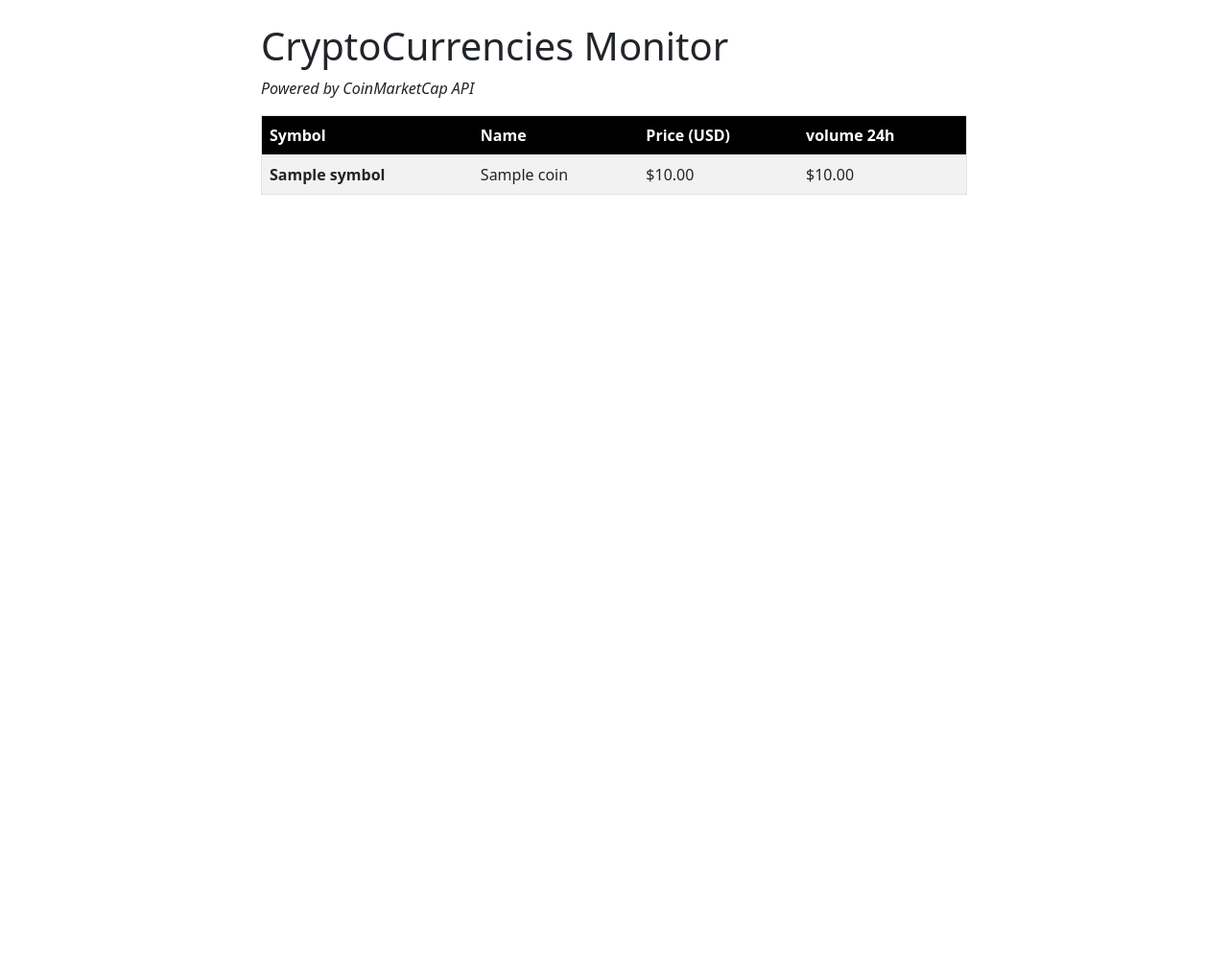
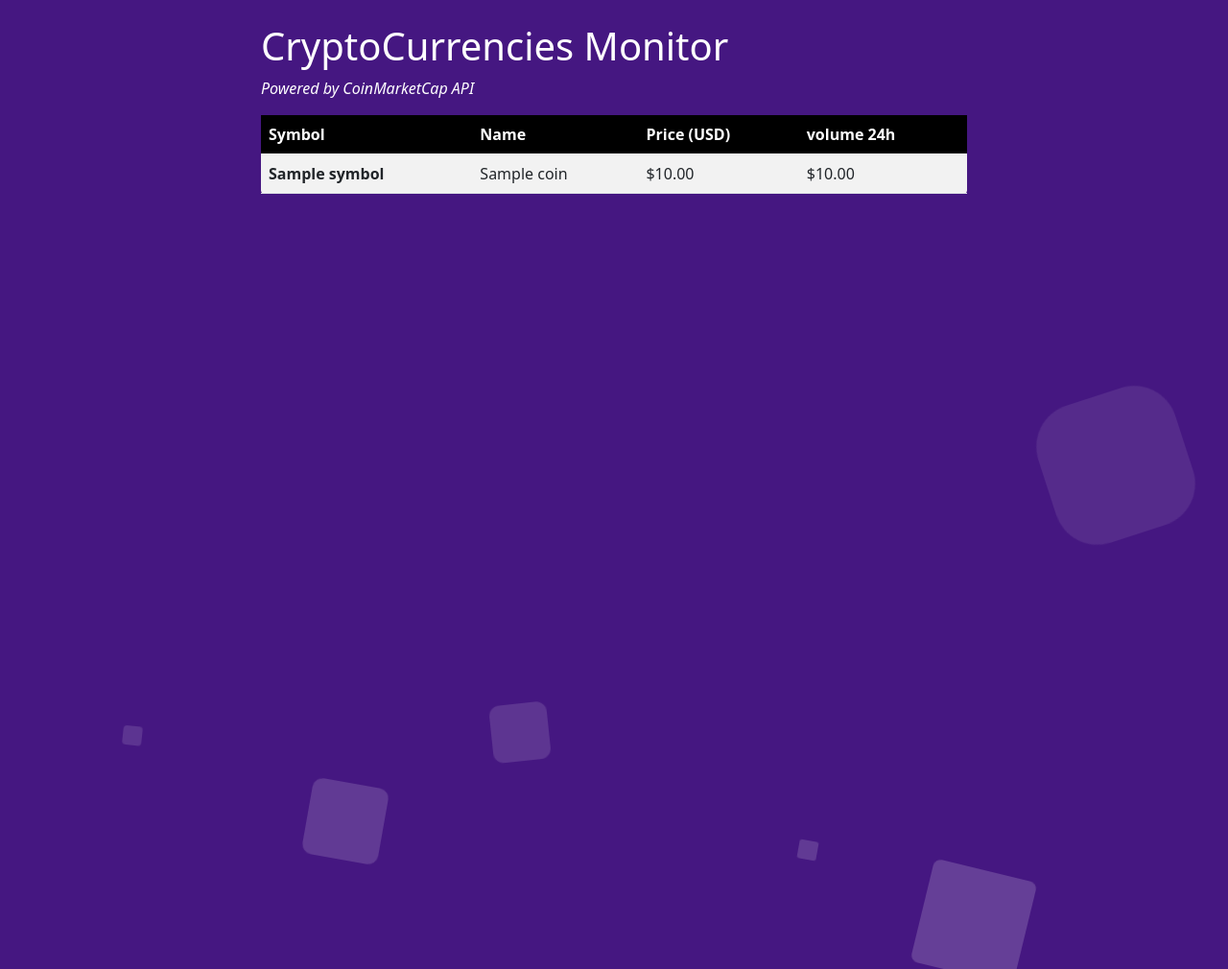
Before and after one commit to leodhb/cryptocurrencies-monitor, a FastAPI app: template templates/index.html in a window 1280 px wide. Shown: the whole page at 96% size. Run offline with FastAPI, Linux system fonts and the light colour scheme; the template is opened without the code that fills it: most values are stand-ins (such as "Sample title", 1, 10 or a date in 2020).

Commit message:
Add an cool animated background to homepage

```diff
--- a/static/css/styles.css
+++ b/static/css/styles.css
@@ -1,9 +1,136 @@
 thead {
-    background: black;
-    color: white;
+  background: black;
+  color: white;
 }
 
 table {
-    border: solid 1px black;
+  background-color: white;
+}
+
+h1,
+p {
+  color: white;
+}
+.container {
+  width: 100%;
+  position: absolute;
+  margin: 0 auto;
+  left: 0;
+  right: 0;
+}
+
+.area {
+  background: #451781;
+  background: -webkit-linear-gradient(to left, #8f94fb, #4e54c8);
+  width: 100%;
+  height: 100vh;
+}
+
+.circles {
+  position: absolute;
+  top: 0;
+  left: 0;
+  width: 100%;
+  height: 100%;
+  overflow: hidden;
+}
+
+.circles li {
+  position: absolute;
+  display: block;
+  list-style: none;
+  width: 20px;
+  height: 20px;
+  background: rgba(255, 255, 255, 0.2);
+  animation: animate 25s linear infinite;
+  bottom: -150px;
+}
+
+.circles li:nth-child(1) {
+  left: 25%;
+  width: 80px;
+  height: 80px;
+  animation-delay: 0s;
+}
+
+.circles li:nth-child(2) {
+  left: 10%;
+  width: 20px;
+  height: 20px;
+  animation-delay: 2s;
+  animation-duration: 12s;
+}
+
+.circles li:nth-child(3) {
+  left: 70%;
+  width: 20px;
+  height: 20px;
+  animation-delay: 4s;
+}
+
+.circles li:nth-child(4) {
+  left: 40%;
+  width: 60px;
+  height: 60px;
+  animation-delay: 0s;
+  animation-duration: 18s;
+}
+
+.circles li:nth-child(5) {
+  left: 65%;
+  width: 20px;
+  height: 20px;
+  animation-delay: 0s;
+}
+
+.circles li:nth-child(6) {
+  left: 75%;
+  width: 110px;
+  height: 110px;
+  animation-delay: 3s;
+}
+
+.circles li:nth-child(7) {
+  left: 35%;
+  width: 150px;
+  height: 150px;
+  animation-delay: 7s;
+}
+
+.circles li:nth-child(8) {
+  left: 50%;
+  width: 25px;
+  height: 25px;
+  animation-delay: 15s;
+  animation-duration: 45s;
+}
+
+.circles li:nth-child(9) {
+  left: 20%;
+  width: 15px;
+  height: 15px;
+  animation-delay: 2s;
+  animation-duration: 35s;
+}
+
+.circles li:nth-child(10) {
+  left: 85%;
+  width: 150px;
+  height: 150px;
+  animation-delay: 0s;
+  animation-duration: 11s;
+}
+
+@keyframes animate {
+  0% {
+    transform: translateY(0) rotate(0deg);
+    opacity: 1;
+    border-radius: 0;
+  }
+
+  100% {
+    transform: translateY(-1000px) rotate(720deg);
+    opacity: 0;
     border-radius: 50%;
+  }
 }
--- a/templates/index.html
+++ b/templates/index.html
@@ -20,7 +20,7 @@
                 <h1>CryptoCurrencies Monitor</h1>
                 <p><em>Powered by CoinMarketCap API</em></p>
 
-                <table class="table table-striped">
+                <table class="table table-striped rounded">
                   <thead class="thead-dark">
                     <tr>
                       <th scope="col">Symbol</th>
@@ -43,5 +43,19 @@
             </div>
         </div>
     </div>
+    <div class="area" >
+      <ul class="circles">
+          <li></li>
+          <li></li>
+          <li></li>
+          <li></li>
+          <li></li>
+          <li></li>
+          <li></li>
+          <li></li>
+          <li></li>
+          <li></li>
+      </ul>
+    </div>
   </body>
 </html>
```
